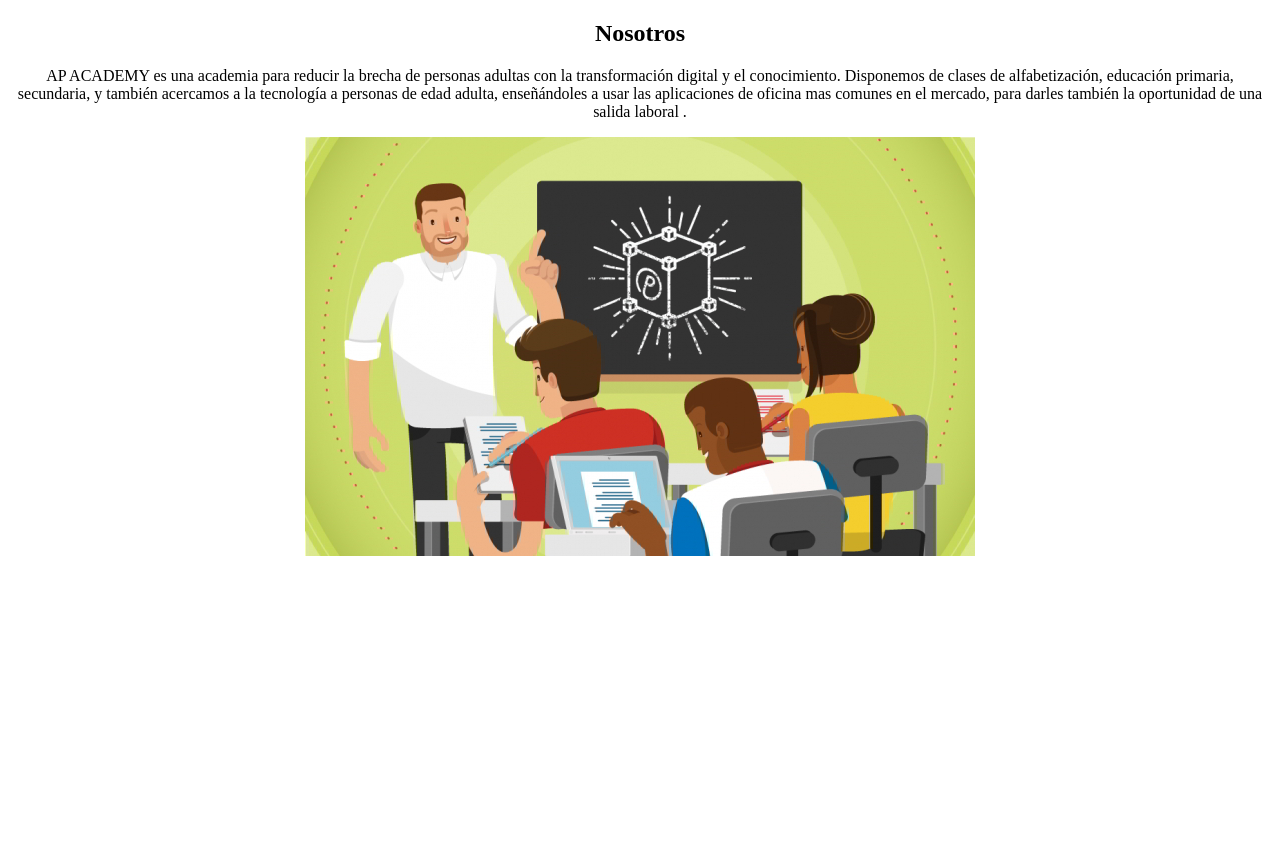
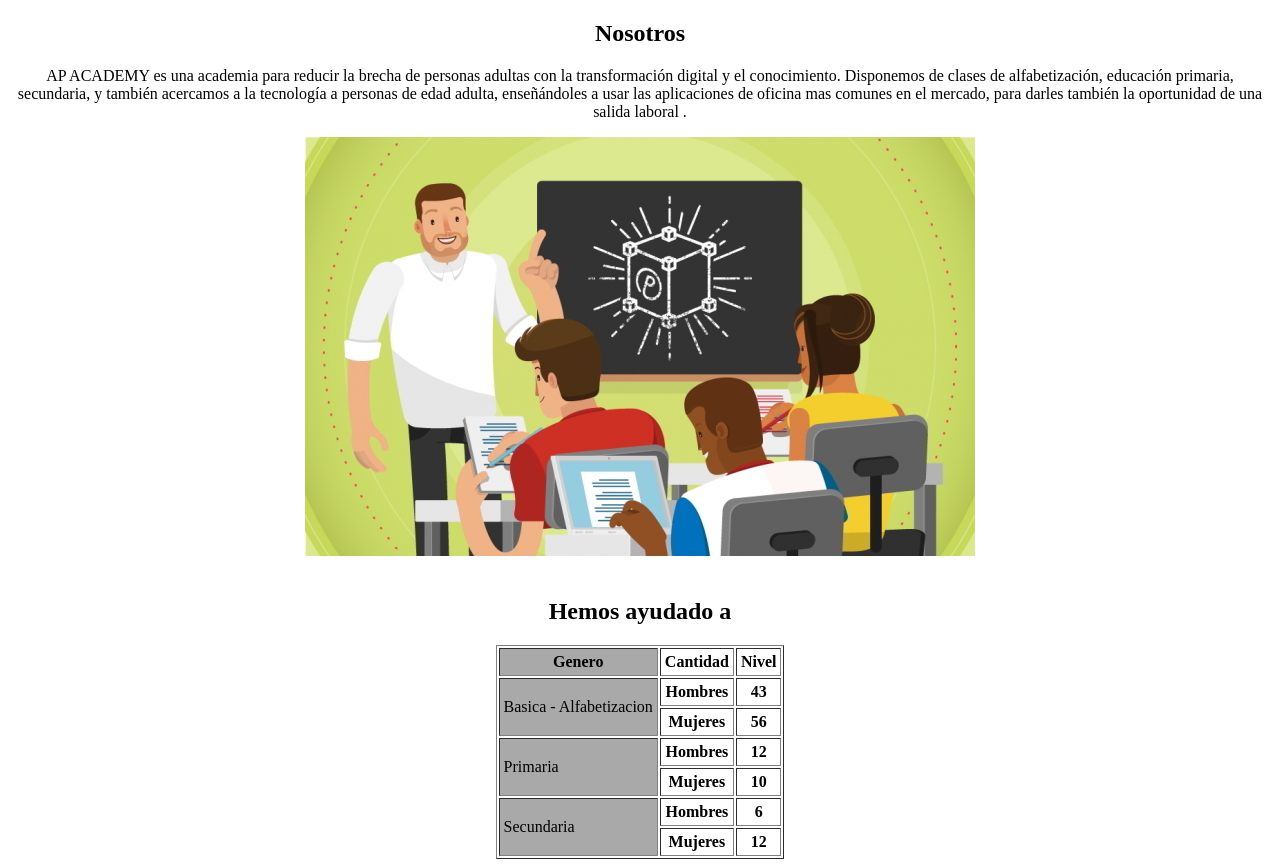
Before and after one commit to anthonypernia/somos-web, a plain HTML site: page proyecto_final/nosotros.html in a window 1280 px wide. Before the commit the page ends 800 px from the top, so only its background shows below. Drawn offline with Linux system fonts and the light colour scheme.

Commit message:
add html

```diff
--- a/proyecto_final/nosotros.html
+++ b/proyecto_final/nosotros.html
@@ -1,11 +1,13 @@
 <!DOCTYPE html>
 <html lang="en">
+
 <head>
     <meta charset="UTF-8">
     <meta http-equiv="X-UA-Compatible" content="IE=edge">
     <meta name="viewport" content="width=device-width, initial-scale=1.0">
     <title>Quienes somos</title>
 </head>
+
 <body>
     <header>
     </header>
@@ -19,6 +21,49 @@
                     tecnología a personas de edad adulta, enseñándoles a usar las aplicaciones de oficina mas comunes en
                     el mercado, para darles también la oportunidad de una salida laboral .</p>
                 <img src="assets/profesor_enseñando.jpg" alt="">
+                <br><br>
+                <h2>Hemos ayudado a</h2>
+                <table border="1" cellpadding="4">
+                    <colgroup>
+                        <col style="background-color:darkgray;">
+                    </colgroup>
+                    <!--Reglon de la tabla CON COLOR-->
+                    <tr>
+                        <th>Genero</th>
+                        <th>Cantidad</th>
+                        <th>Nivel</th>
+                    </tr>
+
+                    <tr>
+                        <td rowspan="2">Basica - Alfabetizacion</td>
+                        <th>Hombres</th>
+                        <th>43</th>
+                    </tr>
+                    <tr>
+                        <th>Mujeres</th>
+                        <th>56</th>
+                    </tr>
+                    <tr>
+                        <td rowspan="2">Primaria</td>
+                        <th>Hombres</th>
+                        <th>12</th>
+                    </tr>
+                    <tr>
+                        <th>Mujeres</th>
+                        <th>10</th>
+                    </tr>
+                    <tr>
+                        <td rowspan="2">Secundaria</td>
+                        <th>Hombres</th>
+                        <th>6</th>
+                    </tr>
+                    <tr>
+                        <th>Mujeres</th>
+                        <th>12</th>
+                    </tr>
+
+
+                </table>
             </center>
         </section>
     </main>
@@ -26,4 +71,5 @@
 
     </footer>
 </body>
+
 </html>
```
Also changed, not shown: proyecto_final/index.html (+1 -8 lines), proyecto_final/inscribete.html (+17 -3 lines), proyecto_final/nav.html (added, +8 -0 lines).
